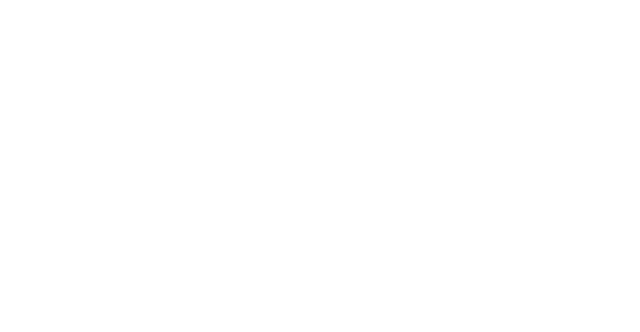
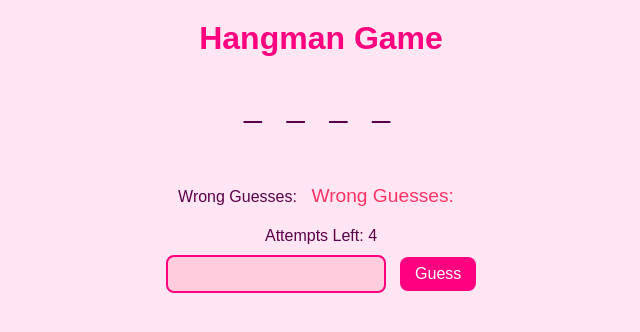
Before and after one commit to bmwint22/hangman-game, a plain HTML site: page index.html in a window 1280 px wide. Shown: the whole page, without its empty margins (319-959 px from the left). Drawn offline with Linux system fonts and the light colour scheme.

Commit message:
message describing code changes

```diff
--- a/app.js
+++ b/app.js
@@ -1,55 +1,92 @@
-// Come up with a list of words to guess by creating a constant for each word in an array
-// Const for randomly selected word
-//Display word with underscores
-//Create an array to track guessed letters
-//Create a constant for remaining attempts
-//Select a random word
-//Create display with underscores
-//Reset guessed letters and attempts
-//Show initial game state
-//check if letter was already guessed
-//Add the letter to guessed letters
-//Check if the letter is in the word
-//Reveal the letters in display
-//Decrease remaining attempts
-//Check if there’s a win or loss
-//Game Ends or Continues
-//If game is over exit the game loop
-//Ask if the player wants to play again
-//Restart the gameAs a user, I want to guess the letters of a secret word within a set number of attempts while receiving feedback on my progress from the computer.
+const wordElement = document.querySelector('.word');
+const guessesElement = document.querySelector('.guesses');
+const messageElement = document.querySelector('.message');
+const wrongGuessesElement = document.querySelector('.wrong-guesses');
+const guessInput = document.getElementById('guess-input');
+const guessButton = document.getElementById('guess-button');
 
-const words = ('milk', 'jump', 'card', 'rock');
-//const [milk, jump, card, rock] = words
-//console.log('milk')
-
-const guessedLetters =[]
+// Game setup
+const words = ['milk', 'jump', 'card', 'rock'];
+const selectedWord = words[Math.floor(Math.random() * words.length)];
+const guessedLetters = [];
 const maxAttempts = 4;
 let remainingAttempts = maxAttempts;
+let revealedWord = '_'.repeat(selectedWord.length).split('');
+let wrongGuesses = [];
 
-function guessedLetter(letter) {
-    if (!guessedLetters.includes(letter)) {
-        guessedLetters.push(letter);
-        console.log(`You guessed: ${letter}`);
-        }
-        else {
-            console.log(`You already guessed: ${letter}`)
-    }
+
+function updateWordDisplay() {
+  wordElement.textContent = revealedWord.join(' ');
 }
 
-if (remainingAttempts > 0) {
-    remainingAttempts--;
-  } else {
-    console.log("No attempts remaining!");
+
+function updateWrongGuesses() {
+  wrongGuessesElement.textContent = `Wrong Guesses: ${wrongGuesses.join(', ')}`;
+}
+
+
+function setMessage(message) {
+  messageElement.textContent = message;
+}
+
+
+function handleGuess() {
+  const guess = guessInput.value.toLowerCase();
+  guessInput.value = '';
+  setMessage('');
+
+  if (!guess || guess.length !== 1 || !/[a-z]/.test(guess)) {
+    setMessage('Please enter a valid single letter!');
+    return;
   }
 
+  if (guessedLetters.includes(guess) || wrongGuesses.includes(guess)) {
+    setMessage('You already guessed that letter!');
+    return;
+  }
 
-guessedLetter('m')
-guessedLetter('i')
-guessedLetter('l')
-guessedLetter('k')
+  guessedLetters.push(guess);
+
+  if (selectedWord.includes(guess)) {
+    selectedWord.split('').forEach((letter, index) => {
+      if (letter === guess) {
+        revealedWord[index] = guess;
+      }
+    });
+    setMessage('Good guess!');
+  } else {
+    wrongGuesses.push(guess);
+    remainingAttempts--;
+    setMessage(`Incorrect guess! ${remainingAttempts} attempts left.`);
+  }
+
+  updateWordDisplay();
+  updateWrongGuesses();
+  checkGameStatus();
+}
 
 
+function checkGameStatus() {
+  if (revealedWord.join('') === selectedWord) {
+    setMessage('Congratulations! You guessed the word!');
+    guessButton.disabled = true;
+    guessInput.disabled = true;
+  } else if (remainingAttempts <= 0) {
+    setMessage(`Game Over! The word was "${selectedWord}".`);
+    guessButton.disabled = true;
+    guessInput.disabled = true;
+  }
+}
 
 
-console.log('Guessed Letters:', guessedLetters);
-console.log('Remaining Attempts:', remainingAttempts);
+function initGame() {
+  updateWordDisplay();
+  updateWrongGuesses();
+  guessesElement.textContent = `Attempts Left: ${remainingAttempts}`;
+}
+
+
+guessButton.addEventListener('click', handleGuess);
+
+
+initGame();
--- a/index.html
+++ b/index.html
@@ -1,12 +1,39 @@
 <!DOCTYPE html>
 <html lang="en">
 <head>
+  <meta charset="UTF-8">
+  <meta name="viewport" content="width=device-width, initial-scale=1.0">
+  <title>Hangman Game</title>
+  <style>
+    body {
+      font-family: Arial, sans-serif;
+      text-align: center;
+    }
+    .word {
+      font-size: 2rem;
+      letter-spacing: 0.5rem;
+    }
+    .message {
+      color: red;
+      margin: 10px 0;
+    }
+  </style>
+  <head>
     <meta charset="UTF-8">
     <meta name="viewport" content="width=device-width, initial-scale=1.0">
-    <title>Document</title>
-    <script defer src="./app.js"></script>
+    <title>Hangman Game</title>
+    <link rel="stylesheet" href="style.css">
+</head>
+
 </head>
 <body>
-
+  <h1>Hangman Game</h1>
+  <div class="word"></div>
+  <div class="message"></div>
+  <div>Wrong Guesses: <span class="wrong-guesses"></span></div>
+  <div class="guesses"></div>
+  <input type="text" id="guess-input" maxlength="1" placeholder=>
+  <button id="guess-button">Guess</button>
+  <script src="app.js"></script>
 </body>
 </html>
--- /dev/null
+++ b/style.css
@@ -0,0 +1,82 @@
+
+body {
+    font-family: 'Arial', sans-serif;
+    text-align: center;
+    background-color: #ffe6f2;
+    color: #5a0048;
+    margin: 0;
+    padding: 0;
+}
+
+h1 {
+    margin-top: 20px;
+    color: #ff007f;
+}
+
+.word {
+    font-size: 2rem;
+    letter-spacing: 0.5rem;
+    margin: 20px 0;
+    text-transform: uppercase;
+    color: #5a0048;
+}
+
+.message {
+    color: #ff005e;
+    font-weight: bold;
+    margin: 10px 0;
+}
+
+input[type="text"] {
+    font-size: 1rem;
+    padding: 8px;
+    width: 200px;
+    margin-right: 10px;
+    border: 2px solid #ff007f;
+    border-radius: 8px;
+    background-color: #ffccde;
+    color: #5a0048;
+}
+
+input[type="text"]:focus {
+    outline: none;
+    border-color: #ff0080;
+    background-color: #ffe6f2;
+}
+
+button {
+    font-size: 1rem;
+    padding: 8px 15px;
+    background-color: #ff0080;
+    color: white;
+    border: none;
+    border-radius: 8px;
+    cursor: pointer;
+    transition: background-color 0.3s ease;
+}
+
+button:hover {
+    background-color: #cc0066;
+}
+
+.wrong-guesses {
+    font-size: 1.2rem;
+    color: #ff3366;
+    margin: 10px 0;
+}
+
+.guesses {
+    font-size: 1rem;
+    margin-top: 10px;
+}
+
+footer {
+    margin-top: 30px;
+    font-size: 0.9rem;
+    color: #b3005e;
+}
+
+
+.word, .message, .wrong-guesses, .guesses {
+    padding: 10px;
+}
```
